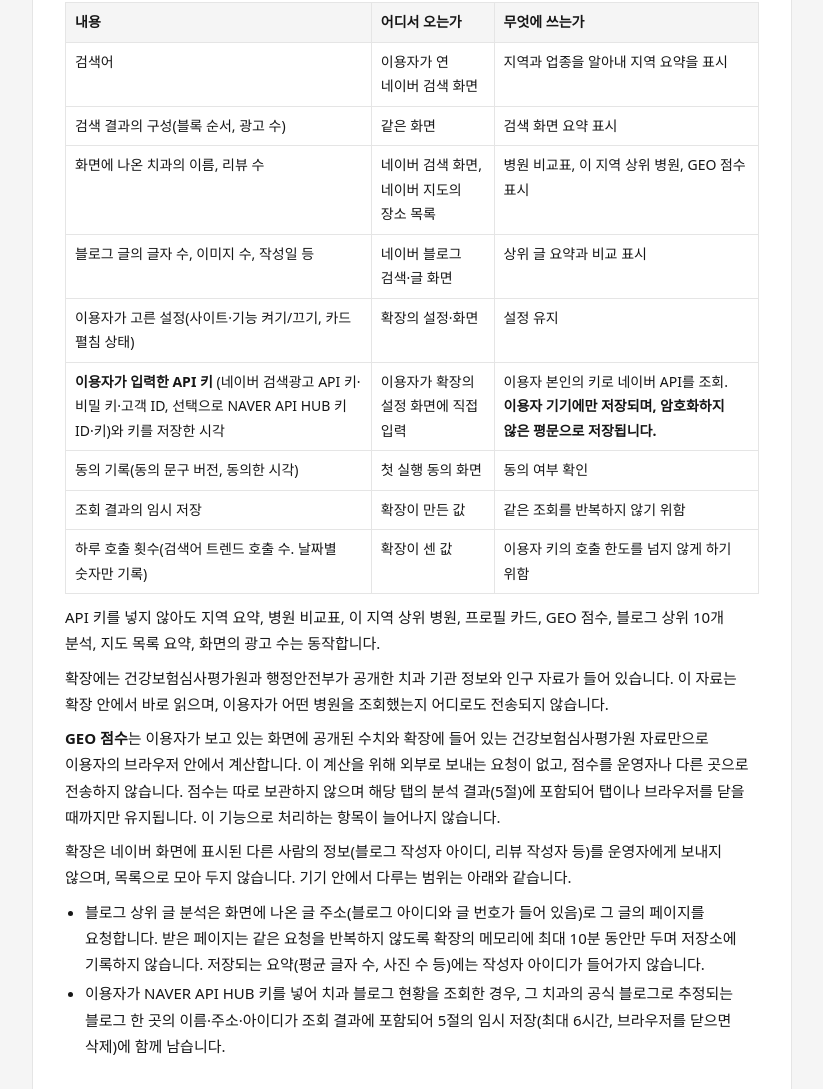
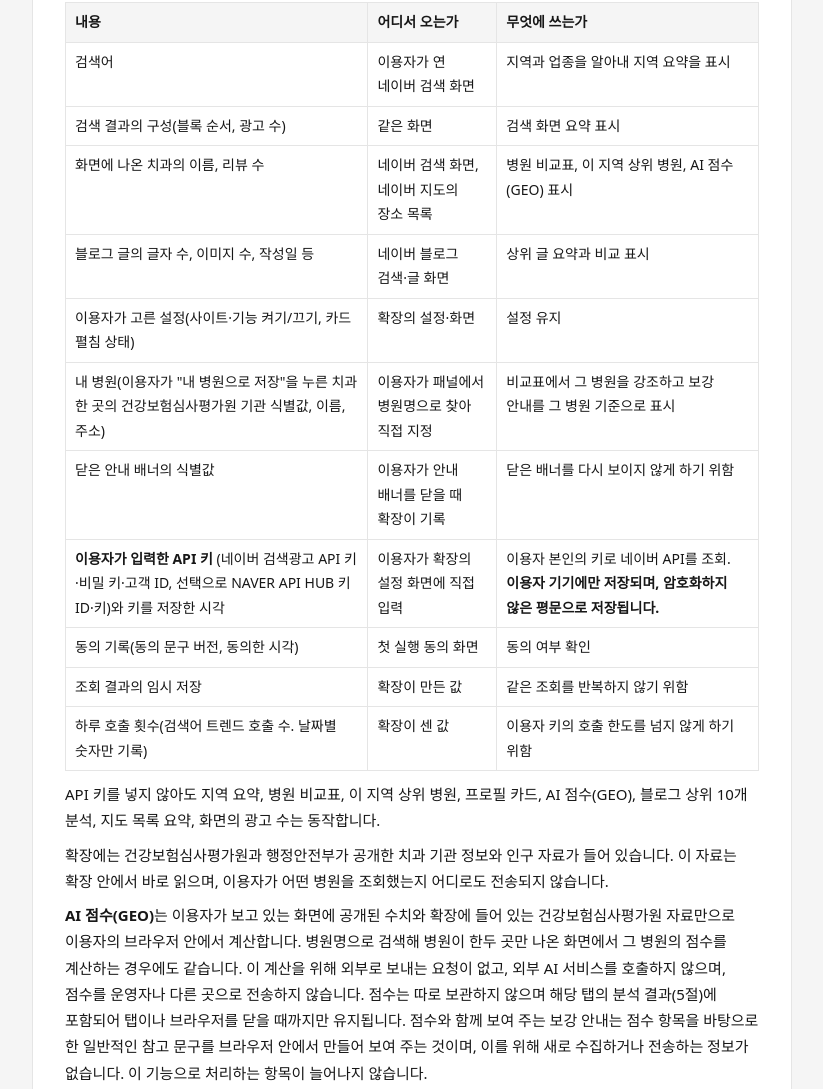
Before and after one commit to jonghyun-funnel/medifunnel-privacy, a plain HTML site: page index.html in a window 1280 px wide. Shown: the part 611-1700 px from the top of the page, without its empty margins (228-1051 px from the left). Drawn offline with Linux system fonts and the light colour scheme.

Commit message:
처리방침 갱신: 내 병원 저장, 닫은 안내 배너 기억, AI 점수(GEO) 표기
제출 전 추가 기능을 반영했습니다. 시행일은 2026-11-12 그대로입니다.

Co-Authored-By: Claude Fable 5.2 <noreply@anthropic.com>

```diff
--- a/index.html
+++ b/index.html
@@ -86,7 +86,7 @@
           <tr>
             <td>화면에 나온 치과의 이름, 리뷰 수</td>
             <td>네이버 검색 화면, 네이버 지도의 장소 목록</td>
-            <td>병원 비교표, 이 지역 상위 병원, GEO 점수 표시</td>
+            <td>병원 비교표, 이 지역 상위 병원, AI 점수(GEO) 표시</td>
           </tr>
           <tr>
             <td>블로그 글의 글자 수, 이미지 수, 작성일 등</td>
@@ -97,6 +97,16 @@
             <td>이용자가 고른 설정(사이트·기능 켜기/끄기, 카드 펼침 상태)</td>
             <td>확장의 설정·화면</td>
             <td>설정 유지</td>
+          </tr>
+          <tr>
+            <td>내 병원(이용자가 "내 병원으로 저장"을 누른 치과 한 곳의 건강보험심사평가원 기관 식별값, 이름, 주소)</td>
+            <td>이용자가 패널에서 병원명으로 찾아 직접 지정</td>
+            <td>비교표에서 그 병원을 강조하고 보강 안내를 그 병원 기준으로 표시</td>
+          </tr>
+          <tr>
+            <td>닫은 안내 배너의 식별값</td>
+            <td>이용자가 안내 배너를 닫을 때 확장이 기록</td>
+            <td>닫은 배너를 다시 보이지 않게 하기 위함</td>
           </tr>
           <tr>
             <td><strong>이용자가 입력한 API 키</strong> (네이버 검색광고 API 키·비밀 키·고객 ID, 선택으로 NAVER API HUB 키 ID·키)와 키를 저장한 시각</td>
@@ -122,16 +132,14 @@
           </tr>
         </tbody>
       </table></div>
-      <p>API 키를 넣지 않아도 지역 요약, 병원 비교표, 이 지역 상위 병원, 프로필 카드, GEO 점수, 블로그 상위 10개 분석, 지도 목록 요약, 화면의 광고 수는 동작합니다.</p>
+      <p>API 키를 넣지 않아도 지역 요약, 병원 비교표, 이 지역 상위 병원, 프로필 카드, AI 점수(GEO), 블로그 상위 10개 분석, 지도 목록 요약, 화면의 광고 수는 동작합니다.</p>
       <p>
         확장에는 건강보험심사평가원과 행정안전부가 공개한 치과 기관 정보와 인구 자료가 들어 있습니다. 이 자료는 확장 안에서 바로 읽으며, 이용자가 어떤
         병원을 조회했는지 어디로도 전송되지 않습니다.
       </p>
-      <p>
-        <strong>GEO 점수</strong>는 이용자가 보고 있는 화면에 공개된 수치와 확장에 들어 있는 건강보험심사평가원 자료만으로 이용자의 브라우저 안에서
-        계산합니다. 이 계산을 위해 외부로 보내는 요청이 없고, 점수를 운영자나 다른 곳으로 전송하지 않습니다. 점수는 따로 보관하지 않으며 해당 탭의 분석
-        결과(5절)에 포함되어 탭이나 브라우저를 닫을 때까지만 유지됩니다. 이 기능으로 처리하는 항목이 늘어나지 않습니다.
-      </p>
+      <p><strong>AI 점수(GEO)</strong>는 이용자가 보고 있는 화면에 공개된 수치와 확장에 들어 있는 건강보험심사평가원 자료만으로 이용자의 브라우저 안에서 계산합니다. 병원명으로 검색해 병원이 한두 곳만 나온 화면에서 그 병원의 점수를 계산하는 경우에도 같습니다. 이 계산을 위해 외부로 보내는 요청이 없고, 외부 AI 서비스를 호출하지 않으며, 점수를 운영자나 다른 곳으로 전송하지 않습니다. 점수는 따로 보관하지 않으며 해당 탭의 분석 결과(5절)에 포함되어 탭이나 브라우저를 닫을 때까지만 유지됩니다. 점수와 함께 보여 주는 보강 안내는 점수 항목을 바탕으로 한 일반적인 참고 문구를 브라우저 안에서 만들어 보여 주는 것이며, 이를 위해 새로 수집하거나 전송하는 정보가 없습니다. 이 기능으로 처리하는 항목이 늘어나지 않습니다.</p>
+      <p><strong>내 병원</strong>은 이용자가 패널에서 "내 병원으로 저장"을 누른 경우에만 저장합니다. 그 치과의 건강보험심사평가원 기관 식별값, 이름, 주소만 이용자의 브라우저(확장 저장소)에 저장하며, 운영자나 다른 곳으로 전송하지 않습니다. "지정 해제"를 누르거나, 설정에서 저장 내용을 지우거나, 확장을 삭제하면 지워집니다.</p>
+      <p><strong>안내 배너</strong>가 확장 화면에 표시될 수 있습니다. 배너의 내용은 확장에 들어 있는 것만 쓰며 외부에서 받아오지 않습니다. 배너가 보였는지, 이용자가 눌렀는지를 기록하거나 전송하지 않습니다. 이용자가 배너를 닫으면 다시 보이지 않도록 그 배너의 식별값만 이용자의 브라우저(확장 저장소)에 저장합니다. 현재 버전에는 등록된 배너가 없습니다. 배너의 링크를 누르면 해당 외부 사이트로 이동하며, 그 사이트에서는 그 사이트의 개인정보 처리방침이 적용됩니다.</p>
       <p>확장은 네이버 화면에 표시된 다른 사람의 정보(블로그 작성자 아이디, 리뷰 작성자 등)를 운영자에게 보내지 않으며, 목록으로 모아 두지 않습니다. 기기 안에서 다루는 범위는 아래와 같습니다.</p>
       <ul>
         <li>
@@ -209,7 +217,15 @@
             <td>이용자가 설정에서 키를 지우거나, 저장 내용을 지우거나, 확장을 삭제할 때까지</td>
           </tr>
           <tr>
-            <td>탭별 분석 결과(GEO 점수, 직전 블로그 검색의 상위 글 평균 포함)</td>
+            <td>내 병원</td>
+            <td>이용자가 "지정 해제"를 누르거나, 저장 내용을 지우거나, 확장을 삭제할 때까지</td>
+          </tr>
+          <tr>
+            <td>닫은 안내 배너의 식별값</td>
+            <td>이용자가 저장 내용을 지우거나 확장을 삭제할 때까지</td>
+          </tr>
+          <tr>
+            <td>탭별 분석 결과(AI 점수(GEO), 직전 블로그 검색의 상위 글 평균 포함)</td>
             <td>브라우저의 세션 저장소에만 둡니다. 탭을 닫으면 그 탭의 결과가 지워지고, 브라우저를 닫으면 모두 삭제됩니다.</td>
           </tr>
           <tr>
@@ -249,7 +265,7 @@
       <p>운영자가 보유한 정보가 없으므로 운영자가 파기할 대상이 없습니다. 기기 안의 정보는 아래 방법으로 지워집니다.</p>
       <ul>
         <li>
-          확장의 설정에서 <strong>저장 내용 지우기</strong>를 누르면 임시 저장, 기능 설정, API 키, 동의 기록, 탭별 분석 결과가 지워집니다. 하루 호출 횟수
+          확장의 설정에서 <strong>저장 내용 지우기</strong>를 누르면 임시 저장, 기능 설정, API 키, 동의 기록, 내 병원, 닫은 안내 배너의 식별값, 탭별 분석 결과가 지워집니다. 하루 호출 횟수
           기록만 남습니다(키를 다시 넣었을 때 호출 한도 관리가 끊기지 않게 하기 위함). 이 기록이 지워지는 시점은 5절에 적었습니다.
         </li>
         <li>확장을 삭제하면 확장의 저장소가 함께 지워집니다.</li>
```
